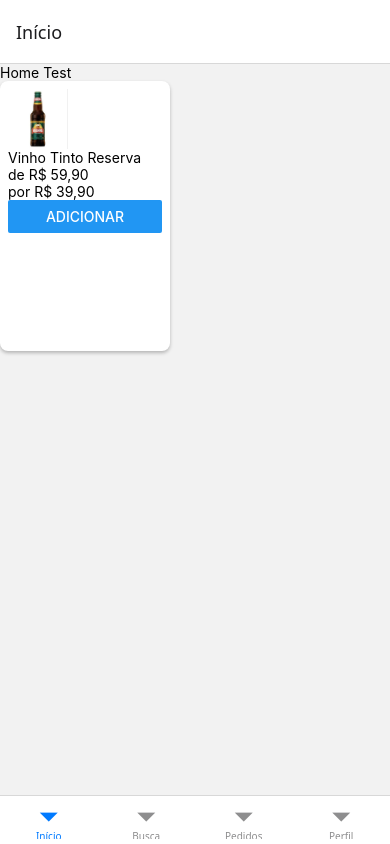
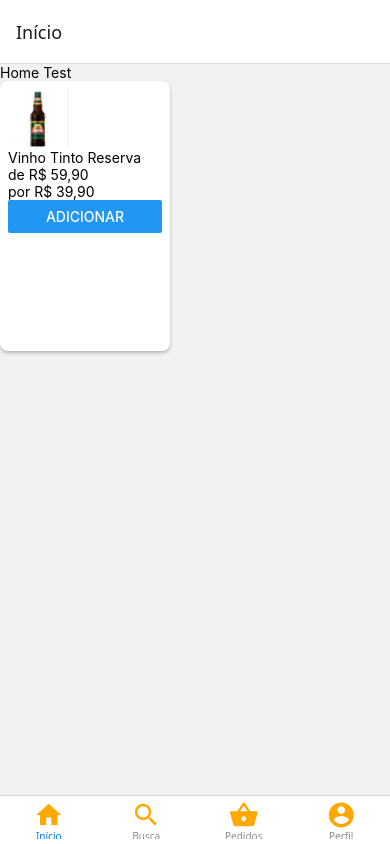
Before and after one commit to oiviana/ze-comeia-app, a React Native app: screen / in a window 390 px wide. Built offline with nearby package versions, Linux system fonts and the light colour scheme.

Commit message:
test: vector icons in tab

```diff
--- a/src/routes/tabsNavigator.tsx
+++ b/src/routes/tabsNavigator.tsx
@@ -3,6 +3,7 @@ import HomeTest from "../views/HomeTest";
 import LoginTest from "../views/LoginTest";
 import SignupTest from "../views/SignupTest";
 import { createBottomTabNavigator } from "@react-navigation/bottom-tabs";
+import Icon from "react-native-vector-icons/MaterialIcons";
 
 const Tab = createBottomTabNavigator();
 
@@ -10,10 +11,30 @@ export default function TabsNavigatorApp() {
 
   return (
     <Tab.Navigator>
-      <Tab.Screen name="Início" component={HomeTest} />
-      <Tab.Screen name="Busca" component={LoginTest} />
-      <Tab.Screen name="Pedidos" component={SignupTest} />
-      <Tab.Screen name="Perfil" component={SignupTest} />
+      <Tab.Screen name="Início" component={HomeTest}
+        options={{
+          tabBarIcon: ({ color, size }) => (
+            <Icon name="home" size={30} color={"#FFA800"} />
+          ),
+        }} />
+      <Tab.Screen name="Busca" component={LoginTest}
+        options={{
+          tabBarIcon: ({ color, size }) => (
+            <Icon name="search" size={30} color={"#FFA800"} />
+          ),
+        }} />
+      <Tab.Screen name="Pedidos" component={SignupTest}
+        options={{
+          tabBarIcon: ({ color, size }) => (
+            <Icon name="shopping-basket" size={30} color={"#FFA800"} />
+          ),
+        }} />
+      <Tab.Screen name="Perfil" component={SignupTest}
+        options={{
+          tabBarIcon: ({ color, size }) => (
+            <Icon name="account-circle" size={30} color={"#FFA800"} />
+          ),
+        }} />
     </Tab.Navigator>
   )
 }
```
